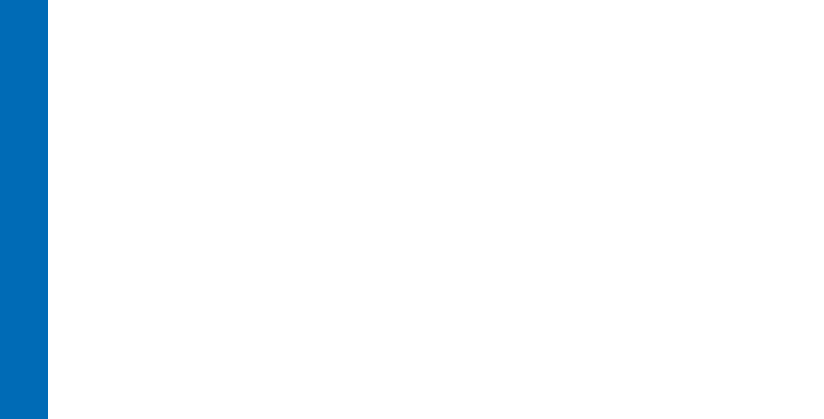
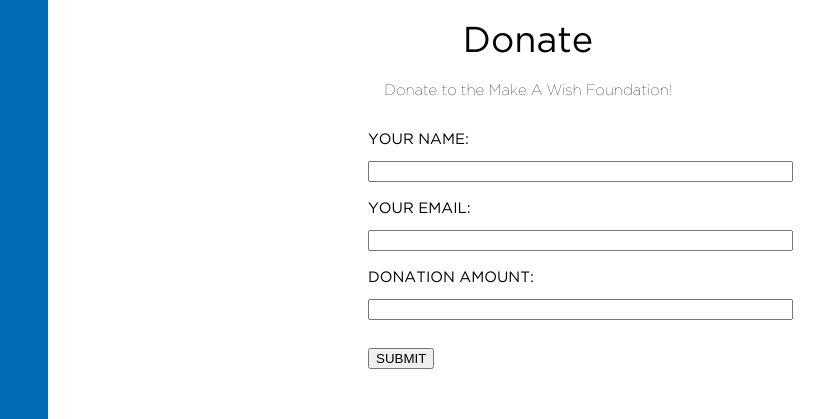
Before and after one commit to devinlee1995/Collaborative-Project, a plain HTML site: page donate.html in a window 1280 px wide. Shown: the top 419 px of the page, 272-1096 px from the left. Drawn offline with Linux system fonts and the light colour scheme.

Commit message:
donate page

```diff
--- a/CSS/style.css
+++ b/CSS/style.css
@@ -182,3 +182,34 @@ h1 {
 	padding-top:20px;
 	width: 100%;
 }
+
+#contact_form {
+	width: 100%;
+	margin-top: 10px;
+	text-decoration: none;
+	font-size: 15px;
+}
+
+#row {
+	width: 100%;
+	margin-left: 25%;
+	padding-top:20px;
+	font-family: 'Gotham Book';
+}
+
+#button {
+	width: 100%;
+	margin-left: 25%;
+	font-family: 'Gotham Book';
+}
+
+h1.Donate {
+	color:black;
+ 	width: 75%;
+ 	font-weight: 400;
+}
+
+p.information {
+	width: 75%;
+	text-align: center;
+}
--- a/donate.html
+++ b/donate.html
@@ -26,8 +26,32 @@
 	</div>
 
 	<div id = "mainContent">
+		<h1 class = "Donate"> Donate </h1>
+		<div id="contact_form">
+			<div id="contacttitle">
+			<p class = "information"> Donate to the Make A Wish Foundation!<br/></p>
+			<form id="contact_form" method="POST" action="contact-form-handler.php" >
+			<div id="row">
+				<label id="input">YOUR NAME:</label><br/><br/>
+				<input id="name" class="input" name="name" type="text" value="" size="50" /><br />
+			</div>
+			<div id="row">
+				<label id="input">YOUR EMAIL:</label><br/><br/>
+				<input id="email" class="input" name="email" type="email" value="" size="50" /><br/>
+			</div>
+			<div id="row">
+				<label id="input">DONATION AMOUNT:</label><br/></br>
+				<input id="donation" class="input" name="donation" type="donation" value="" size="50" /><br/>
+			</div>
+			<div id="button">
+			<br/></br>
+				<input id="submit" type="submit" value="SUBMIT" />
+			</div>
+			</form>
+			</div>
+		</div>
+	</div>
 
-	</div>
 
 
 	<div id = "footer">
```
